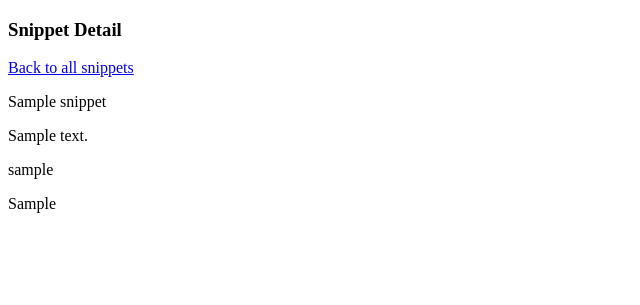
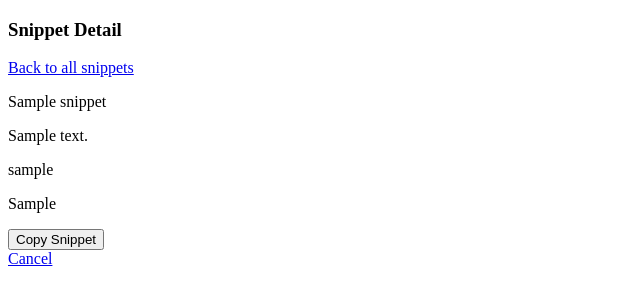
Before and after one commit to Momentum-Team-10/django-duplex-team-slytherin, a Django app: page /snippets/1 in a window 1280 px wide. Shown: the top 305 px of the page, without its empty margins (0-640 px from the left). Run offline with Django 3.2, Linux system fonts and the light colour scheme; tables that the repository leaves empty hold one stand-in row (values such as "Sample post").

Commit message:
copy function works, saves with new ID and username

```diff
--- a/config/urls.py
+++ b/config/urls.py
@@ -26,4 +26,5 @@ urlpatterns = [
     path('snippet/<int:pk>/delete', snippet_views.delete_snippet, name='delete_snippet'),
     path('search', snippet_views.search_snippet, name='search_snippet'),
     path("snippets/<int:pk>", snippet_views.show_snippet, name="show_snippet"),
+    path('copy/<int:pk>', snippet_views.copy_snippet, name='copy_snippet'),
 ]
--- a/snippet/views.py
+++ b/snippet/views.py
@@ -1,5 +1,5 @@
 from django.shortcuts import render, get_object_or_404
-from snippet.models import Snippet
+from snippet.models import Snippet, User
 from .forms import SnippetForm
 from django.shortcuts import render, redirect
 from django.db.models import Q
@@ -65,5 +65,15 @@ def show_snippet(request, pk):
         request,
         "snippet/show_snippet.html",
         {"snippet": snippet },
+)
 
-    )
+
+def copy_snippet(request, pk):
+    snippet = get_object_or_404(Snippet, pk=pk)
+    if request.method == "POST":
+        snippet = Snippet.objects.get(pk=pk)
+        snippet.pk = None
+        snippet.author = request.user
+        snippet.save()
+        return redirect(to="list_snippet")
+    return render(request, "snippet/delete_snippet.html", {"snippet": snippet})
--- a/templates/snippet/list_snippets.html
+++ b/templates/snippet/list_snippets.html
@@ -1,8 +1,8 @@
 {% extends "base.html" %}
 {% block content %}
 <div>
-        <!-- <a class="login" href="{% url 'auth_login' %}">Login</a>
-        <a class="logout" href="{% url 'auth_logout' %}">Logout</a> -->
+        <a class="login" href="{% url 'auth_login' %}">Login</a>
+        <a class="logout" href="{% url 'auth_logout' %}">Logout</a>
         <a class="register" href="{% url 'registration_register' %}">Sign Up</a>
 </div>
 <div>
--- a/templates/snippet/show_snippet.html
+++ b/templates/snippet/show_snippet.html
@@ -16,7 +16,16 @@
 </div>
 {% if snippet.author == request.user %}
 <a href={% url 'edit_snippet' snippet.id %}>Edit</a>
+<a href={% url 'copy_snippet' pk=snippet.pk %}>Copy</a>
 {% endif %}
 
-
+<div>
+  <form action="{% url 'copy_snippet' pk=snippet.pk %}" method="POST">
+      {% csrf_token %}
+      <div>
+          <button type="submit">Copy Snippet</button><br />
+          <a href="{% url 'list_snippet' %}">Cancel</a>
+      </div>
+  </form>
+</div>
 {% endblock content %}
```
Also changed, not shown: templates/snippet/copy_test.html (deleted, +0 -14 lines).
